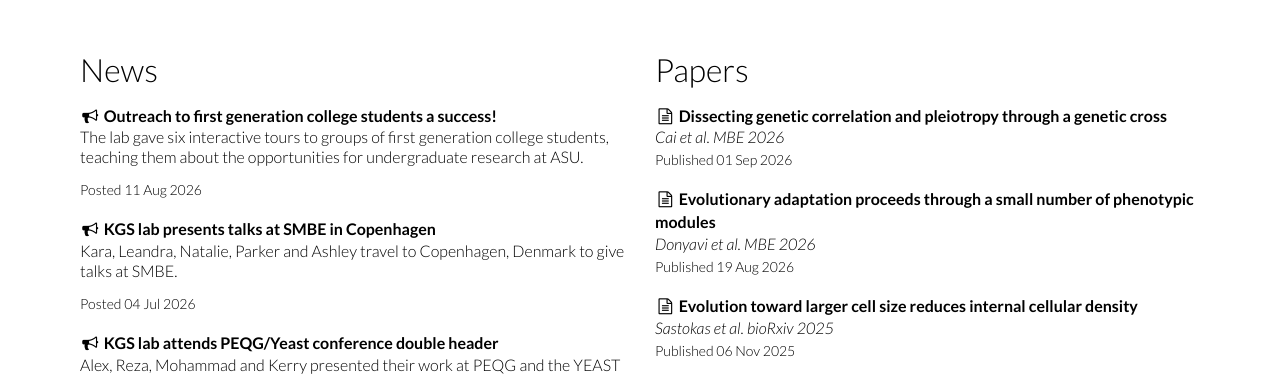
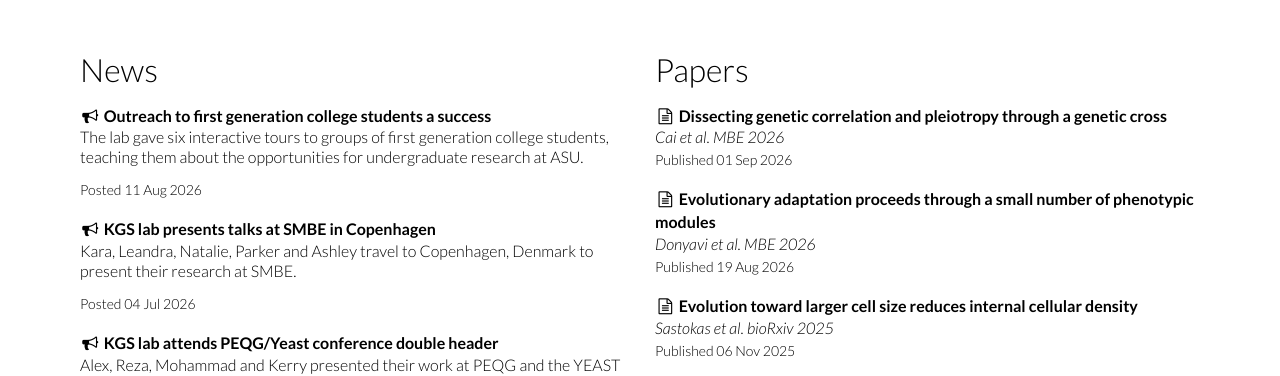
Before and after one commit to Samerotte-Lab/Samerotte-Lab.github.io, a Jekyll site: the page built from index.html, in a window 1280 px wide and 900 px high, scrolled down 542 px. Shown: the part 250-626 px from the top of the window. Built offline with Jekyll 4.4.1, drawn with Linux system fonts in a browser that asks for light colours; nearby versions of some CDN libraries.

Commit message:
minor text edits

```diff
--- a/news/_posts/2026-07-04-SMBE2026.md
+++ b/news/_posts/2026-07-04-SMBE2026.md
@@ -7,4 +7,4 @@ image: /assets/images/news/SMBE_2026.png
 category: news
 tags: [publication]
 ---
-Kara, Leandra, Natalie, Parker and Ashley travel to Copenhagen, Denmark to give talks at SMBE.
+Kara, Leandra, Natalie, Parker and Ashley travel to Copenhagen, Denmark to present their research at SMBE.
```
Also changed, not shown: news/_posts/2026-08-11-Outreach.md (+1 -1 lines).
